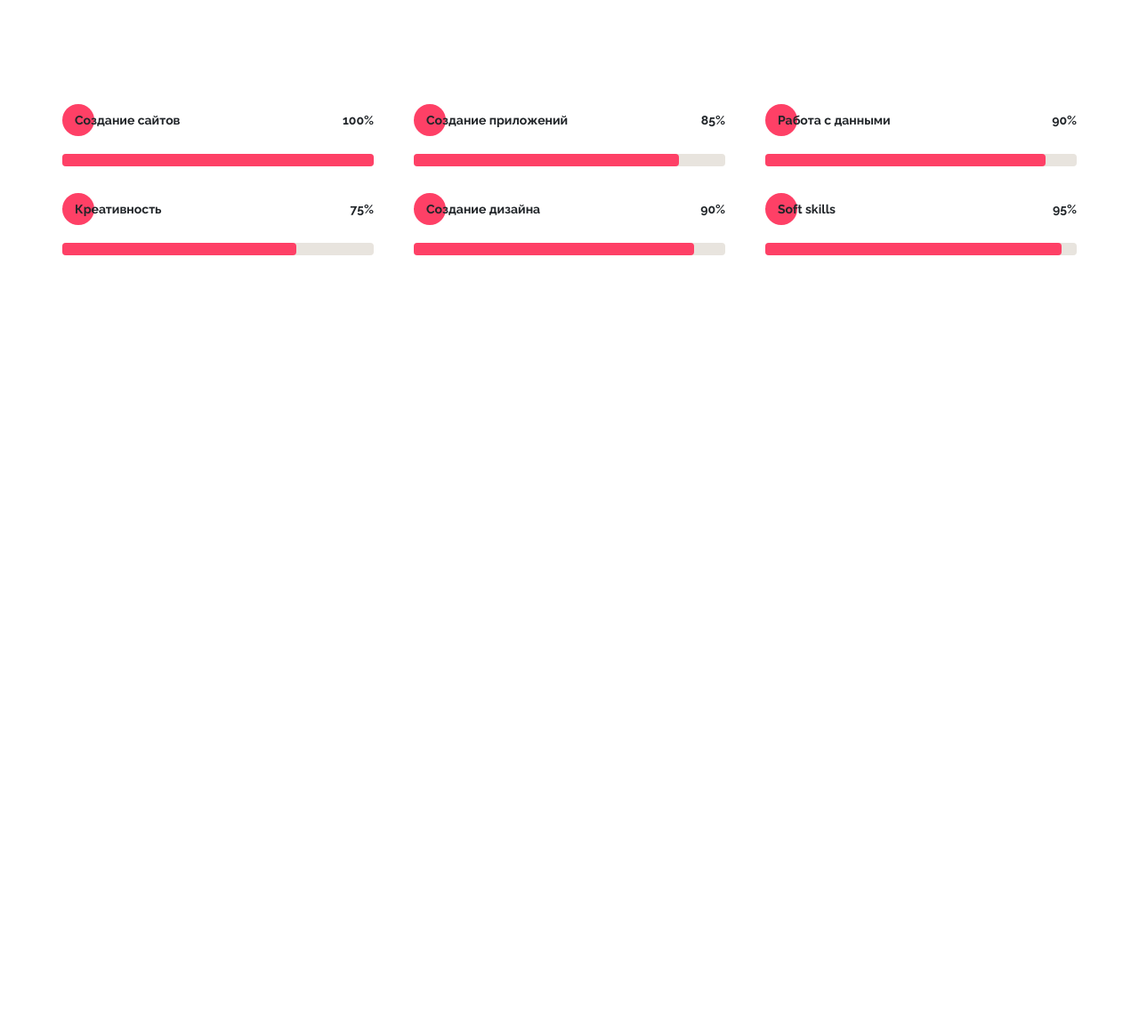
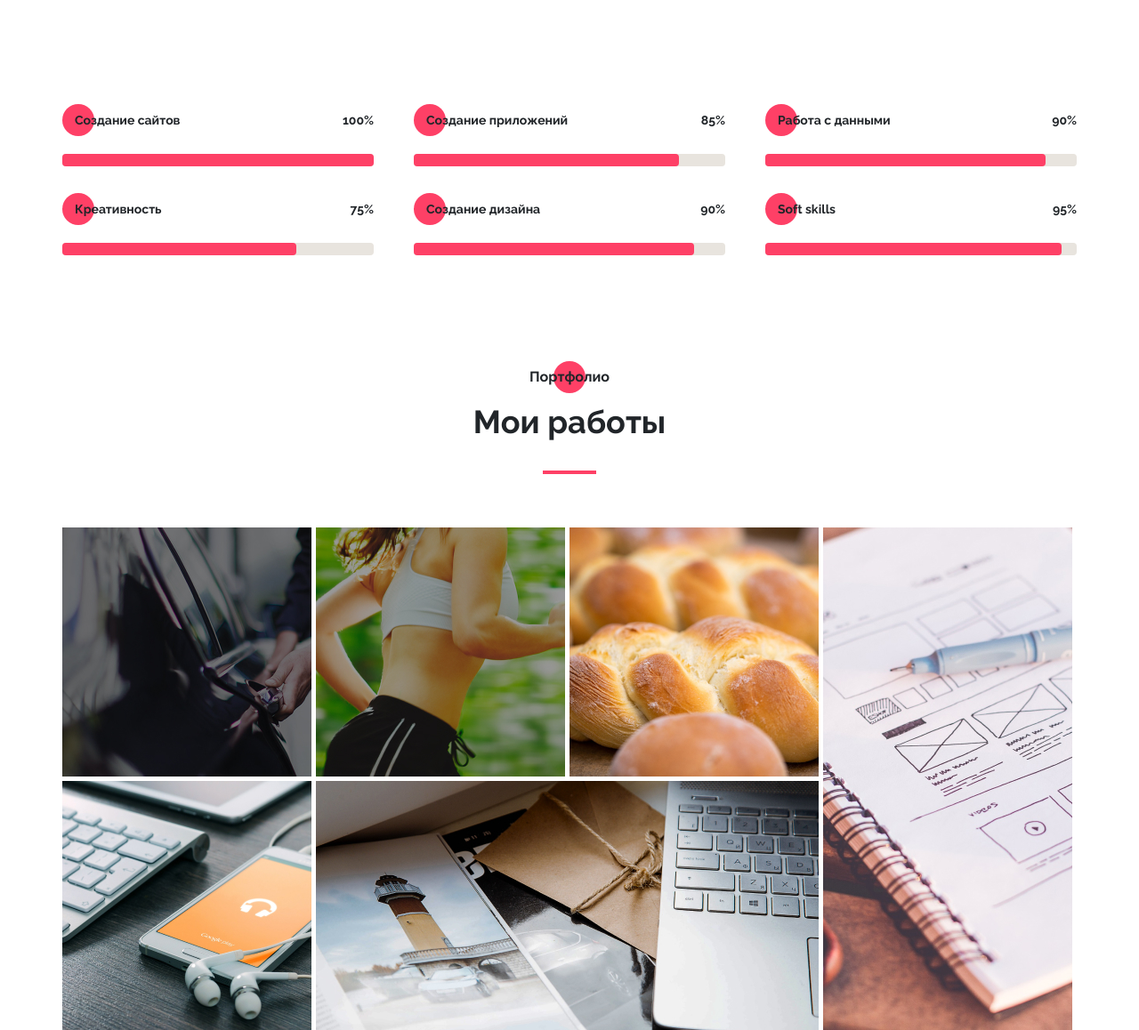
Before and after one commit to stv74/myportfolio, a website: page src/index.html in a window 1280 px wide. Shown: the part 3069-4227 px from the top of the page at 89% size. Before the commit the page ends 3356 px from the top, so only its background shows below. Drawn offline with Linux system fonts and the light colour scheme; files whose address does not match are found by name.

Commit message:
Section Portfolio. The block of work created.

```diff
--- a/src/index.html
+++ b/src/index.html
@@ -185,8 +185,8 @@
 		<!-- Benefit -->
 		<section class="benefit">
 			<div class="container">
-				<h2 class="title title_fz16 benefit__title">Мои услуги</h2>
-				<div class="title benefit__subtitle">Чем я буду Вам полезен</div>
+				<h2 class="title title_fz16 section-title">Мои услуги</h2>
+				<div class="title section-subtitle">Чем я буду Вам полезен</div>
 				<div class="divider"></div>
 				<div class="benefit__wrapper">
 					<div class="benefit__column">
@@ -275,8 +275,8 @@
 		<!-- Skills -->
 		<section class="skills">
 			<div class="container">
-				<h2 class="title title_fz16 skills__title">Мои навыки</h2>
-				<div class="title skills__subtitle">Что я использую в работе</div>
+				<h2 class="title title_fz16 section-title">Мои навыки</h2>
+				<div class="title section-subtitle">Что я использую в работе</div>
 				<div class="divider"></div>
 				<div class="skills__wrapper">
 					<div class="skills__item">
@@ -414,6 +414,36 @@
 		</section>
 		<!-- / Skills -->
 
+		<!-- Portfolio -->
+		<section class="portfolio">
+			<div class="container">
+				<h2 class="title title_fz16 section-title">Портфолио</h2>
+				<div class="title section-subtitle">Мои работы</div>
+				<div class="divider"></div>
+				<div class="portfolio__wrapper">
+					<a href="#" class="portfolio__item">
+						<img src="images/projects/uber.jpg" alt="Uber" />
+					</a>
+					<a href="#" class="portfolio__item">
+						<img src="images/projects/pulse.jpg" alt="Pulse" />
+					</a>
+					<a href="#" class="portfolio__item">
+						<img src="images/projects/bread.jpg" alt="Bread" />
+					</a>
+					<a href="#" class="portfolio__item vertical">
+						<img src="images/projects/plans.jpg" alt="Plans" />
+					</a>
+					<a href="#" class="portfolio__item">
+						<img src="images/projects/ipad.jpg" alt="Ipad" />
+					</a>
+					<a href="#" class="portfolio__item horizontal">
+						<img src="images/projects/mac.jpg" alt="Mac" />
+					</a>
+				</div>
+			</div>
+		</section>
+		<!-- / Portfolio -->
+
 		<script src="js/script.min.js"></script>
 	</body>
 </html>
--- a/src/sass/base/_base.scss
+++ b/src/sass/base/_base.scss
@@ -10,3 +10,10 @@ a {
 		color: #fff;
 	}
 }
+
+.divider {
+	width: 60px;
+	height: 0px;
+	border: 2px solid $main-color;
+	margin: 25px auto 0 auto;
+}
--- a/src/sass/components/_divider.scss
+++ /dev/null
@@ -1,6 +0,0 @@
-.divider {
-	width: 60px;
-	height: 0px;
-	border: 2px solid $main-color;
-	margin: 25px auto 0 auto;
-}
--- a/src/sass/components/_title.scss
+++ b/src/sass/components/_title.scss
@@ -15,3 +15,20 @@
 		line-height: 30px;
 	}
 }
+
+.section {
+	&-title {
+		position: relative;
+		text-align: center;
+
+		@include before_circle;
+		&:before {
+			top: -6px;
+			left: 50%;
+			transform: translateX(-50%);
+		}
+	}
+	&-subtitle {
+		text-align: center;
+	}
+}
--- a/src/sass/layout/_benefit.scss
+++ b/src/sass/layout/_benefit.scss
@@ -1,19 +1,5 @@
 .benefit {
 	padding-top: 120px;
-	&__title {
-		position: relative;
-		text-align: center;
-
-		@include before_circle;
-		&:before {
-			top: -6px;
-			left: 50%;
-			transform: translateX(-50%);
-		}
-	}
-	&__subtitle {
-		text-align: center;
-	}
 	&__wrapper {
 		padding: 60px 65px 0 65px;
 		display: grid;
--- /dev/null
+++ b/src/sass/layout/_portfolio.scss
@@ -0,0 +1,27 @@
+.portfolio {
+	padding-top: 125px;
+	&__wrapper {
+		margin-top: 60px;
+		display: grid;
+		grid-template: repeat(2, 280px) / repeat(4, 280px);
+		grid-auto-rows: 280px;
+		gap: 5px;
+		.vertical {
+			grid-row: 1/3;
+			grid-column: 4/5;
+		}
+		.horizontal {
+			grid-row: 2/3;
+			grid-column: 2/4;
+		}
+	}
+	&__item {
+		transition: all 0.6s;
+		img {
+			width: 100%;
+		}
+		&:hover {
+			filter: sepia(70%);
+		}
+	}
+}
--- a/src/sass/layout/_skills.scss
+++ b/src/sass/layout/_skills.scss
@@ -1,19 +1,5 @@
 .skills {
 	padding-top: 125px;
-	&__title {
-		position: relative;
-		text-align: center;
-
-		@include before_circle;
-		&:before {
-			top: -6px;
-			left: 50%;
-			transform: translateX(-50%);
-		}
-	}
-	&__subtitle {
-		text-align: center;
-	}
 	&__wrapper {
 		padding: 60px 10px 0;
 		display: grid;
--- a/src/sass/main.scss
+++ b/src/sass/main.scss
@@ -19,11 +19,11 @@
 @import 'layout/about';
 @import 'layout/benefit';
 @import 'layout/skills';
+@import 'layout/portfolio';
 
 // 5. Components
 @import 'components/button';
 @import 'components/sidepanel';
 @import 'components/title';
-@import 'components/divider';
 
 // 6. Page-specific styles
```
Also changed, not shown: src/css/style.min.css.
